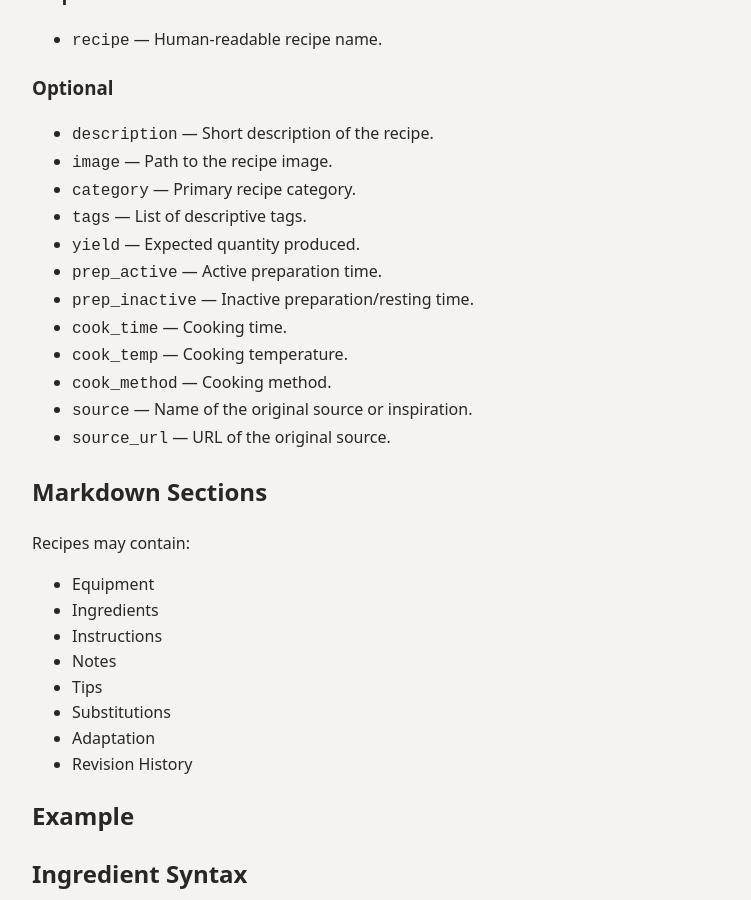
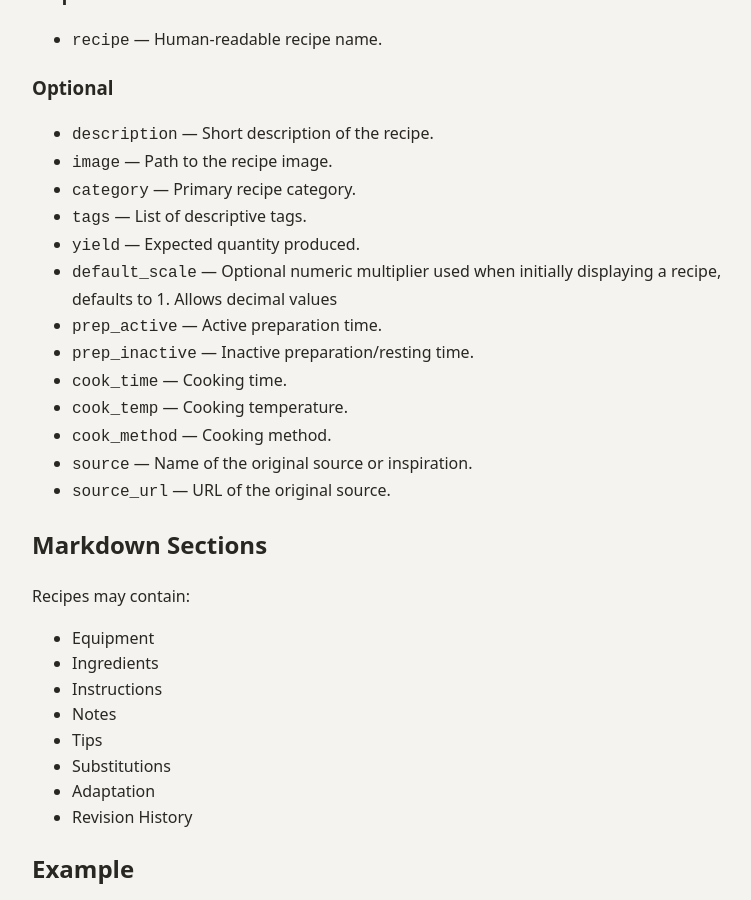
Before and after one commit to sundaycake/recipes, a Jekyll site: the page built from docs/RECIPE_SPEC.md, in a window 1280 px wide and 900 px high, scrolled down 443 px. Shown: the whole window, without its empty margins (244-995 px from the left). Built offline with Jekyll 4.4.1, drawn with Linux system fonts in a browser that asks for light colours; our own code applies the rules of GitHub Pages for plain Markdown files.

Commit message:
Update RECIPE_SPEC.md

```diff
--- a/docs/RECIPE_SPEC.md
+++ b/docs/RECIPE_SPEC.md
@@ -21,6 +21,7 @@ used by recipes in this repository.
 - `category` — Primary recipe category.
 - `tags` — List of descriptive tags.
 - `yield` — Expected quantity produced.
+- `default_scale` — Optional numeric multiplier used when initially displaying a recipe, defaults to 1. Allows decimal values
 - `prep_active` — Active preparation time.
 - `prep_inactive` — Inactive preparation/resting time.
 - `cook_time` — Cooking time.
```
